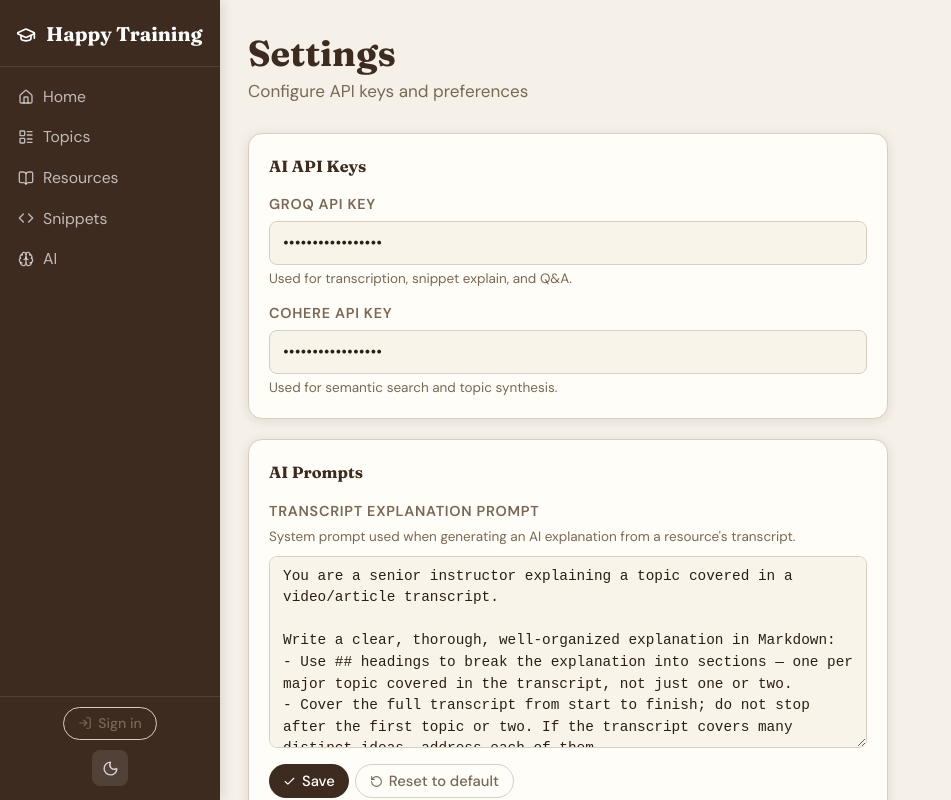
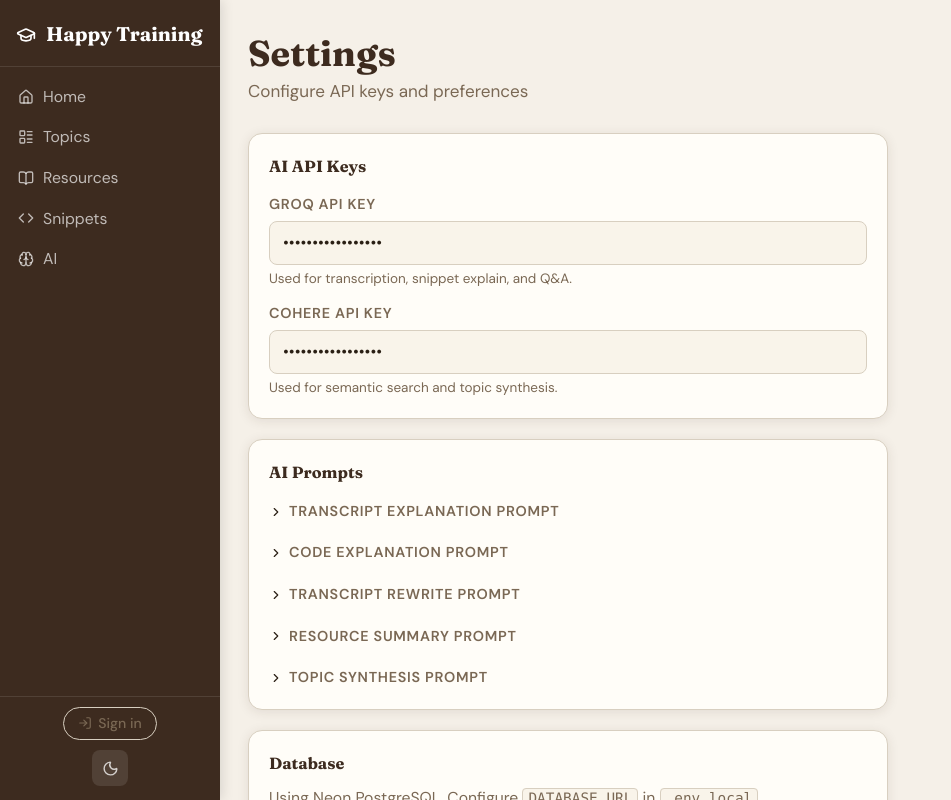
Before and after one commit to fbvarela/happy-training-ai, a Next.js app: page /settings in a window 1280 px wide. Shown: the top 800 px of the page, without its empty margins (0-951 px from the left). Built offline with nearby package versions, Linux system fonts and the light colour scheme; no server answers; the database is empty.

Commit message:
feat: collapse AI prompt editors by default
With 5 prompts each showing a full textarea, the Settings page was
unwieldy. Collapse each PromptEditor to just its label by default,
click to expand.

```diff
--- a/src/components/settings/PromptEditor.tsx
+++ b/src/components/settings/PromptEditor.tsx
@@ -2,7 +2,7 @@
 
 import { useEffect, useState } from 'react'
 import { toast } from 'sonner'
-import { RotateCcw, Check } from 'lucide-react'
+import { RotateCcw, Check, ChevronDown, ChevronRight } from 'lucide-react'
 
 interface PromptEditorProps {
   settingKey: string
@@ -15,6 +15,7 @@ export function PromptEditor({ settingKey, label, description, defaultPrompt }:
   const [value, setValue] = useState(defaultPrompt)
   const [loading, setLoading] = useState(true)
   const [saving, setSaving] = useState(false)
+  const [expanded, setExpanded] = useState(false)
 
   useEffect(() => {
     fetch(`/api/settings/${settingKey}`)
@@ -47,8 +48,20 @@ export function PromptEditor({ settingKey, label, description, defaultPrompt }:
 
   return (
     <div className="field" style={{ margin: 0 }}>
-      <label className="input-label">{label}</label>
-      <p style={{ fontSize: '0.75rem', color: 'var(--text-muted)', margin: '0 0 8px' }}>{description}</p>
+      <button
+        onClick={() => setExpanded((e) => !e)}
+        style={{
+          display: 'flex', alignItems: 'center', gap: '6px', width: '100%',
+          background: 'none', border: 'none', padding: 0, cursor: 'pointer', textAlign: 'left',
+        }}
+        aria-expanded={expanded}
+      >
+        {expanded ? <ChevronDown size={14} /> : <ChevronRight size={14} />}
+        <label className="input-label" style={{ margin: 0, cursor: 'pointer' }}>{label}</label>
+      </button>
+      {expanded && (
+        <>
+          <p style={{ fontSize: '0.75rem', color: 'var(--text-muted)', margin: '6px 0 8px' }}>{description}</p>
           <textarea
             className="hf-input"
             rows={8}
@@ -65,6 +78,8 @@ export function PromptEditor({ settingKey, label, description, defaultPrompt }:
               <RotateCcw size={13} /> Reset to default
             </button>
           </div>
+        </>
+      )}
     </div>
   )
 }
```
Lines whose indentation alone changed are shown as unchanged.
